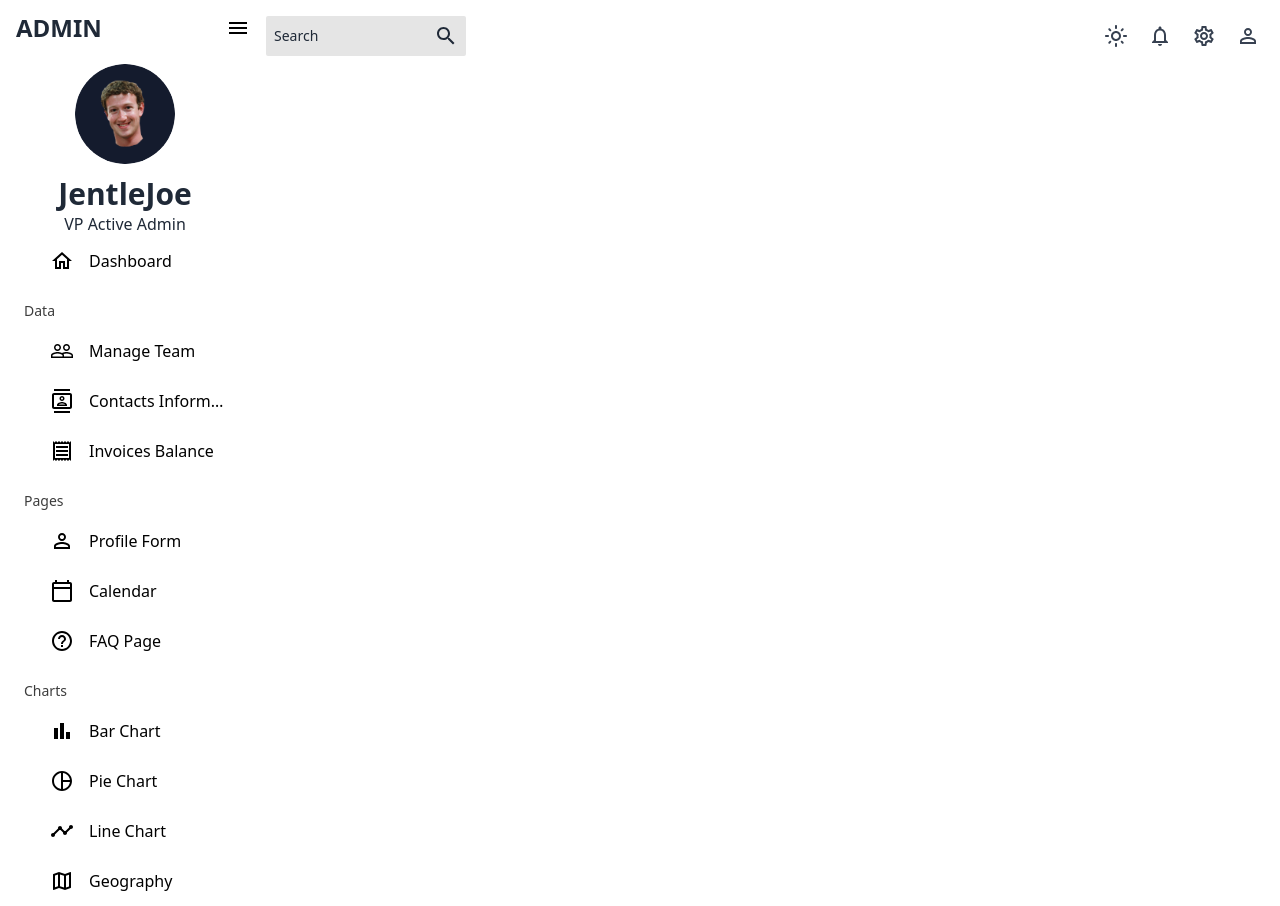
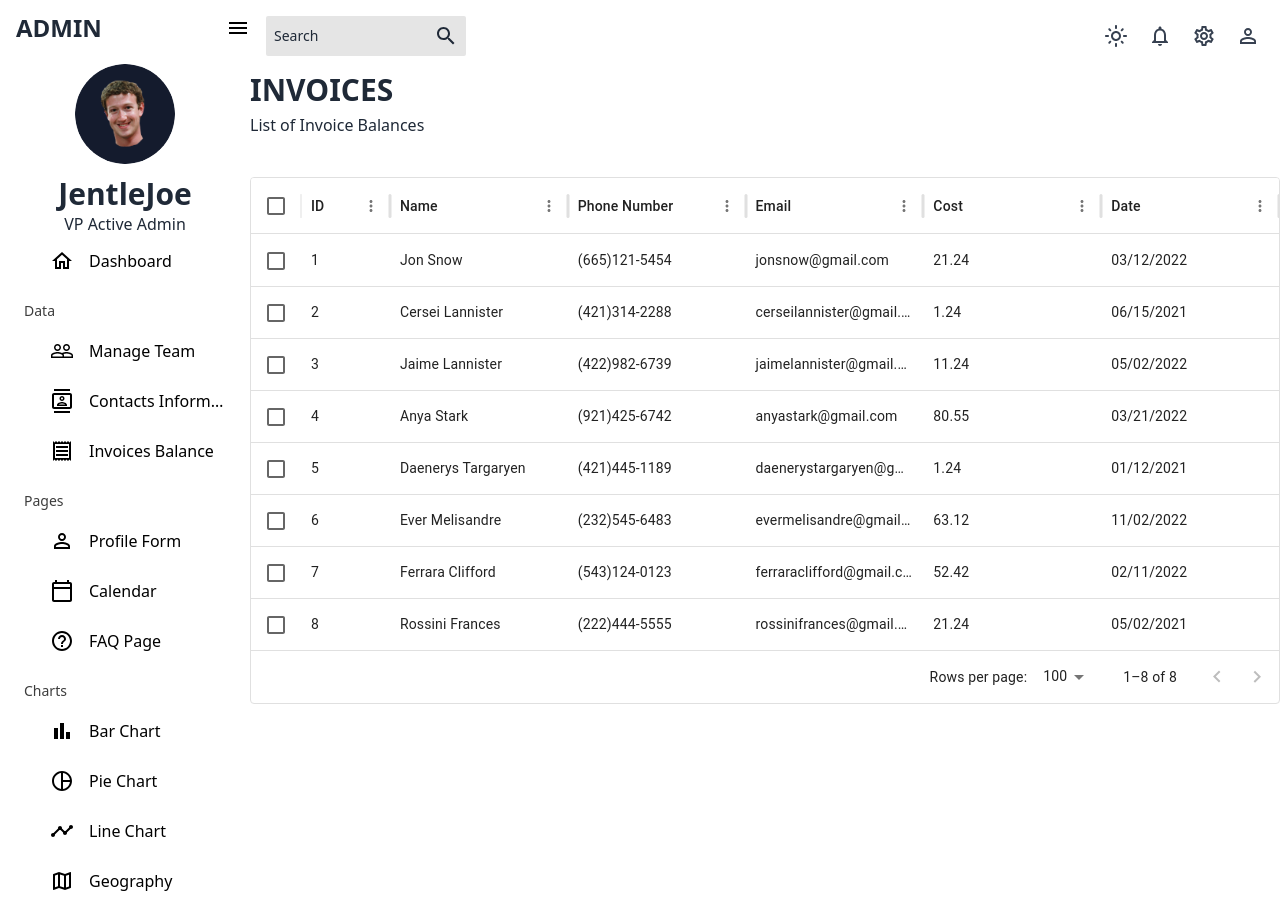
Before and after one commit to JentleJoe/react-admin, a React (Vite) app: page /invoices in a window 1280 px wide. Built offline with nearby package versions, Linux system fonts and the light colour scheme.

Commit message:
added invoices table

```diff
--- a/src/App.jsx
+++ b/src/App.jsx
@@ -2,7 +2,7 @@
 import { useTheme } from "./theme/ThemeContext"
 import { Route, Routes } from "react-router-dom"
 import { Dashboard } from "./scenes/dashboard"
-import { Team, Contacts } from "./scenes"
+import { Team, Contacts, Invoices } from "./scenes"
 
 
 function App() {
@@ -20,6 +20,7 @@
           <Route path="/" element={<Dashboard />} />
           <Route path="/team" element={<Team />} />
           <Route path="/contacts" element={<Contacts />} />
+          <Route path="/invoices" element={<Invoices />} />
         </Routes>
       </main>
     </div>
--- a/src/scenes/global/Sidebar.jsx
+++ b/src/scenes/global/Sidebar.jsx
@@ -1,7 +1,6 @@
 import { useState } from 'react';
 import { useTheme } from '../../theme/ThemeContext';
 import { Menu, MenuItem, Sidebar as ProSidebar } from 'react-pro-sidebar';
-import { Dashboard } from '../dashboard';
 import userlogo from '../../assets/user.png'
 import { Link } from 'react-router-dom';
 import { HomeOutlined, PeopleOutline, ContactsOutlined, ReceiptOutlined, PersonOutline,
--- a/src/scenes/index.js
+++ b/src/scenes/index.js
@@ -1,10 +1,12 @@
 import { Topbar, Sidebar } from './global'
 import Team from './team/Team'
 import Contacts from './contacts/Contacts'
+import Invoices from './invoices/Invoices'
 
 export {
     Topbar,
     Sidebar,
     Team,
     Contacts,
+    Invoices,
 }
--- a/src/scenes/invoices/Invoices.jsx
+++ b/src/scenes/invoices/Invoices.jsx
@@ -1,6 +1,6 @@
 import { useTheme } from "../../theme/ThemeContext"
-import { DataGrid, GridToolbar } from '@mui/x-data-grid'
-import { mockDataContacts } from "../../data/mockData"
+import { DataGrid } from '@mui/x-data-grid'
+import { mockDataInvoices } from "../../data/mockData"
 import { Header } from "../../components"
 
 const Invoices = () => {
@@ -8,19 +8,11 @@
 
   const columns = [
     {field: "id", headerName: "ID", flex: 0.5 },
-    { field: 'registrarId', headerName: 'Registrar ID' },
     {
       field: "name",
       headerName: "Name",
       flex: 1,
       cellClassName: "name-column--cell",
-    },
-    {
-      field: 'age',
-      headerName: 'Age',
-      type: 'number',
-      headerAlign: 'left',
-      align: 'left',
     },
     {
       field: 'phone',
@@ -33,25 +25,30 @@
       flex: 1,
     },
     {
-        field: 'address',
-        headerName: 'Address',
+        field: 'cost',
+        headerName: 'Cost',
         flex: 1,
+        renderCell: (params) => {
+            <p className={`${theme.text}`} >
+                {`$${params.row.cost}`}
+            </p>
+        }
     },
     {
-        field: 'city',
-        headerName: 'City',
+        field: 'date',
+        headerName: 'Date',
         flex: 1,
     },
   ]
 
   return (
     <div className={``} >
-      <Header title="CONTACTS" subtitle='List of Contacts for Future Reference' />
+      <Header title="INVOICES" subtitle='List of Invoice Balances' />
       <div className={`mt-10 text-blue-800 `}>
         <DataGrid
-        rows={mockDataContacts}
+        checkboxSelection
+        rows={mockDataInvoices}
         columns={columns}
-        slots={{ toolbar: GridToolbar }}
         />
       </div>
     </div>
--- a/src/scenes/team/Team.jsx
+++ b/src/scenes/team/Team.jsx
@@ -56,6 +56,7 @@
       <Header title="TEAM" subtitle='Managing the Team Members' />
       <div className={`mt-10 text-blue-800 `}>
         <DataGrid
+        checkboxSelection
         rows={mockDataTeam}
         columns={columns}
         />
```
